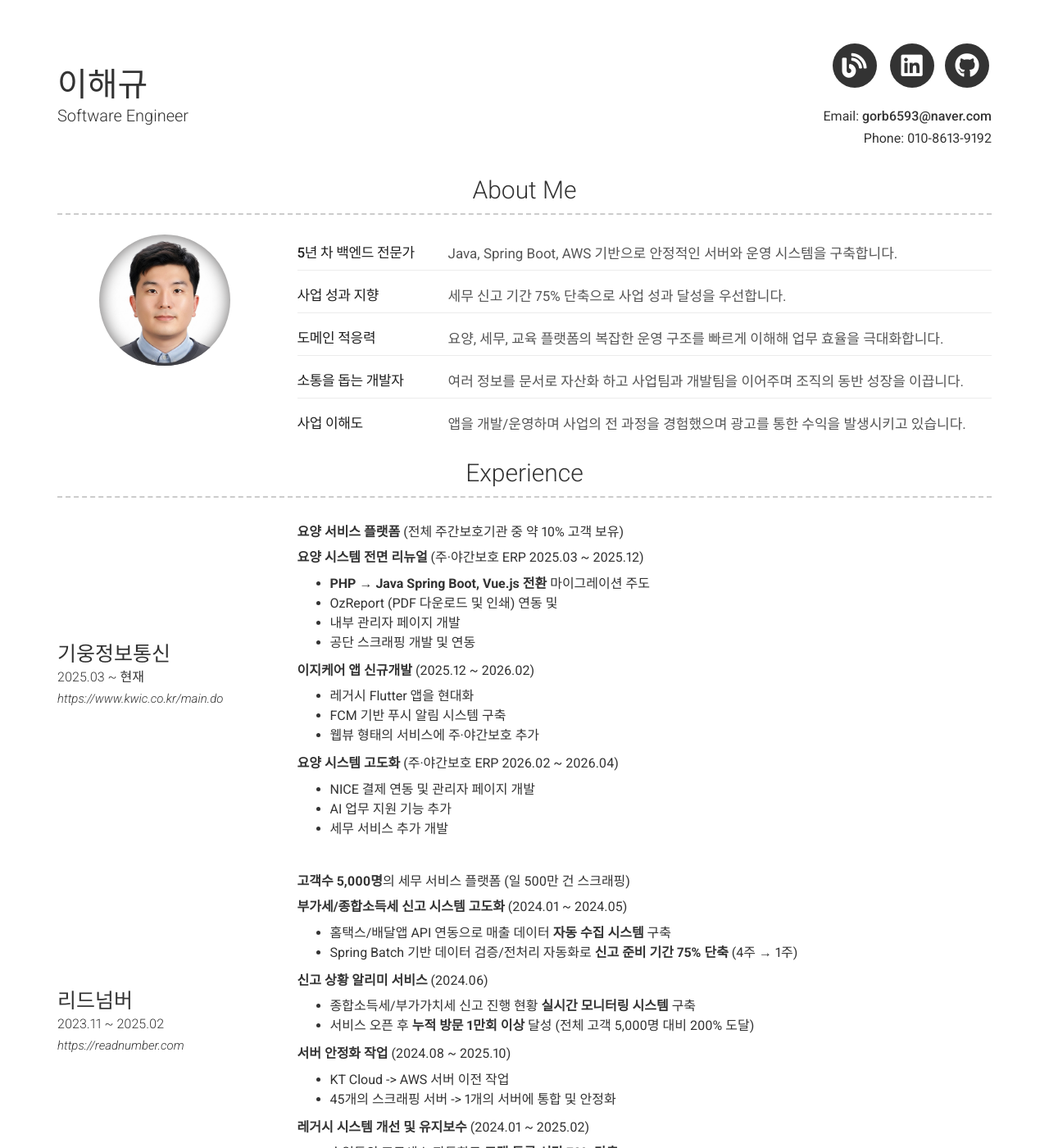
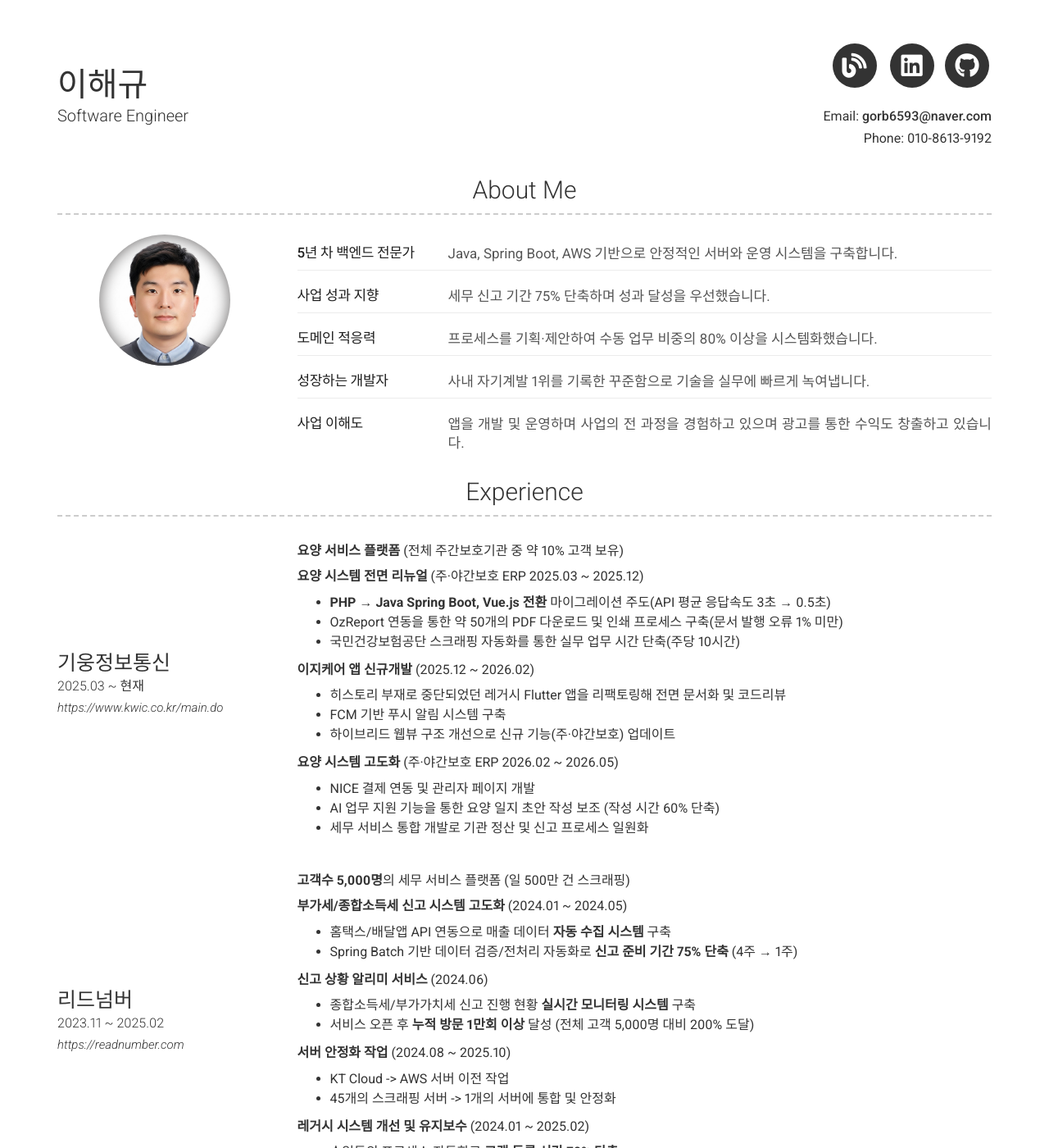
Before and after one commit to gorb6593/gorb6593.github.io, a Jekyll site: the page built from index.md, in a window 1280 px wide and 1400 px high. Shown: the whole window at 82% size. Built offline with Jekyll 4.4.1, drawn with Linux system fonts in a browser that asks for light colours; nearby versions of some CDN libraries; some of the changed text lies outside the part shown.

Commit message:
문구 수정

```diff
--- a/_config.yml
+++ b/_config.yml
@@ -33,13 +33,13 @@ about_highlights:
   - title: 5년 차 백엔드 전문가
     description: Java, Spring Boot, AWS 기반으로 안정적인 서버와 운영 시스템을 구축합니다.
   - title: 사업 성과 지향
-    description: 세무 신고 기간 75% 단축으로 사업 성과 달성을 우선합니다.
+    description: 세무 신고 기간 75% 단축하며 성과 달성을 우선했습니다.
   - title: 도메인 적응력
-    description: 요양, 세무, 교육 플랫폼의 복잡한 운영 구조를 빠르게 이해해 업무 효율을 극대화합니다.
-  - title: 소통을 돕는 개발자
-    description: 여러 정보를 문서로 자산화 하고 사업팀과 개발팀을 이어주며 조직의 동반 성장을 이끕니다.
+    description: 프로세스를 기획·제안하여 수동 업무 비중의 80% 이상을 시스템화했습니다.
+  - title: 성장하는 개발자
+    description: 사내 자기계발 1위를 기록한 꾸준함으로 기술을 실무에 빠르게 녹여냅니다.
   - title: 사업 이해도
-    description: 앱을 개발/운영하며 사업의 전 과정을 경험했으며 광고를 통한 수익을 발생시키고 있습니다.
+    description: 앱을 개발 및 운영하며 사업의 전 과정을 경험하고 있으며 광고를 통한 수익도 창출하고 있습니다.
 
 content:
   - title: Experience
@@ -53,20 +53,19 @@ content:
           **요양 서비스 플랫폼** (전체 주간보호기관 중 약 10% 고객 보유)
 
           **요양 시스템 전면 리뉴얼** (주·야간보호 ERP 2025.03 ~ 2025.12)
-          - **PHP → Java Spring Boot, Vue.js 전환** 마이그레이션 주도
-          - OzReport (PDF 다운로드 및 인쇄) 연동 및
-          - 내부 관리자 페이지 개발
-          - 공단 스크래핑 개발 및 연동
+          - **PHP → Java Spring Boot, Vue.js 전환** 마이그레이션 주도(API 평균 응답속도 3초 → 0.5초)
+          - OzReport 연동을 통한 약 50개의 PDF 다운로드 및 인쇄 프로세스 구축(문서 발행 오류 1% 미만)
+          - 국민건강보험공단 스크래핑 자동화를 통한 실무 업무 시간 단축(주당 10시간)
 
           **이지케어 앱 신규개발** (2025.12 ~ 2026.02)
-          - 레거시 Flutter 앱을 현대화
+          - 히스토리 부재로 중단되었던 레거시 Flutter 앱을 리팩토링해 전면 문서화 및 코드리뷰
           - FCM 기반 푸시 알림 시스템 구축
-          - 웹뷰 형태의 서비스에 주·야간보호 추가
+          - 하이브리드 웹뷰 구조 개선으로 신규 기능(주·야간보호) 업데이트
 
-          **요양 시스템 고도화** (주·야간보호 ERP 2026.02 ~ 2026.04)
+          **요양 시스템 고도화** (주·야간보호 ERP 2026.02 ~ 2026.05)
           - NICE 결제 연동 및 관리자 페이지 개발
-          - AI 업무 지원 기능 추가
-          - 세무 서비스 추가 개발
+          - AI 업무 지원 기능을 통한 요양 일지 초안 작성 보조 (작성 시간 60% 단축)
+          - 세무 서비스 통합 개발로 기관 정산 및 신고 프로세스 일원화
 
       - layout: left
         title: 리드넘버
@@ -89,7 +88,7 @@ content:
 
           **레거시 시스템 개선 및 유지보수** (2024.01 ~ 2025.02)
           - 수임동의 프로세스 자동화로 **고객 등록 시간 70% 단축**
-          - 고객 상태 자동변경 배치 고도화로 **상태 관리 정확도 100%** 달성
+          - 고객 상태 자동변경 배치 고도화로 **상태 관리 정확도 99%** 달성
 
       - layout: left
         title: 챔프스터디(해커스)
@@ -141,7 +140,6 @@ content:
         badge: 개인 프로젝트
         sub_title: CCTV 모니터링 앱
         caption: 2024
-        #title_link: /2024/04/20/icam-product-story.html
         store_link: https://apps.apple.com/kr/app/아이캠/id6755982767
         store_label: App Store 바로가기
         android_link: https://play.google.com/store/apps/developer?id=이해규
@@ -164,7 +162,6 @@ content:
         badge: 개인 프로젝트
         sub_title: 상담 및 채팅 앱
         caption: 2024
-        #title_link: /2024/04/20/maeumgirok-product-story.html
         store_link: https://apps.apple.com/kr/app/마음기록/id6753328068
         store_label: App Store 바로가기
         additional_links:
```
